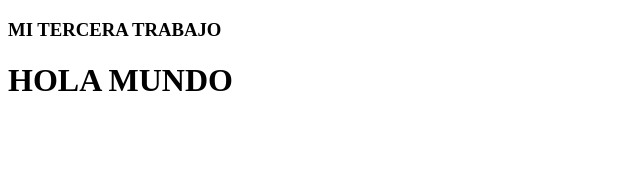
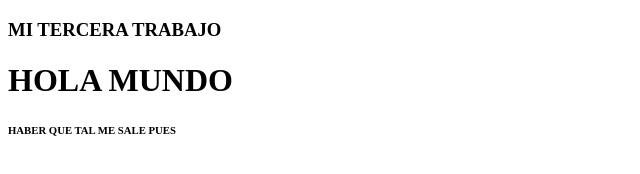
Before and after one commit to LADISLAOCOSTILLO/LINEAS-DE-TEXTOS, a plain HTML site: page INDEX.HTML in a window 1280 px wide. Shown: the whole page, without its empty margins (0-640 px from the left). Drawn offline with Linux system fonts and the light colour scheme.

Commit message:
MI TERCER CAMBIO

```diff
--- a/INDEX.HTML
+++ b/INDEX.HTML
@@ -9,6 +9,7 @@
 <body>
     <H3>MI TERCERA TRABAJO</H3>
     <H1>HOLA MUNDO</H1>
+    <h6>HABER QUE TAL ME SALE PUES</h6>
 
 </body>
 </html>
```
